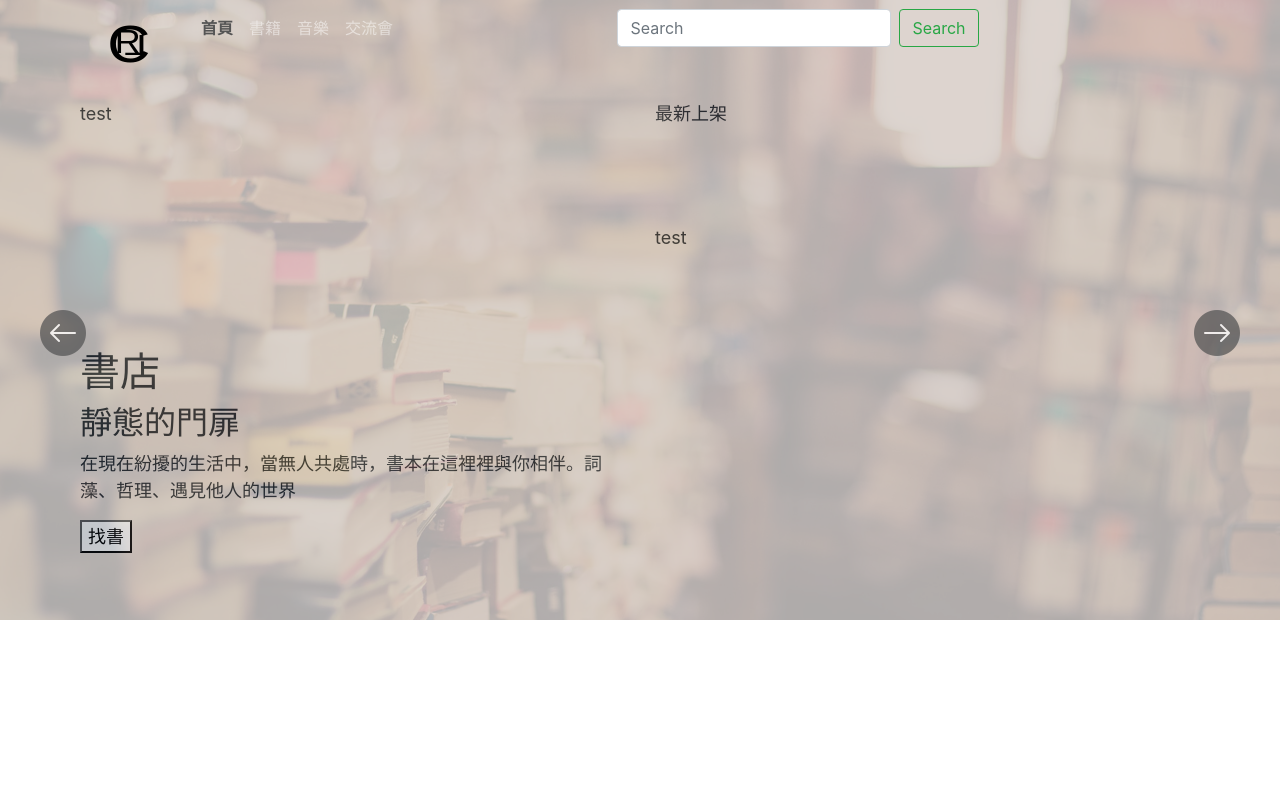
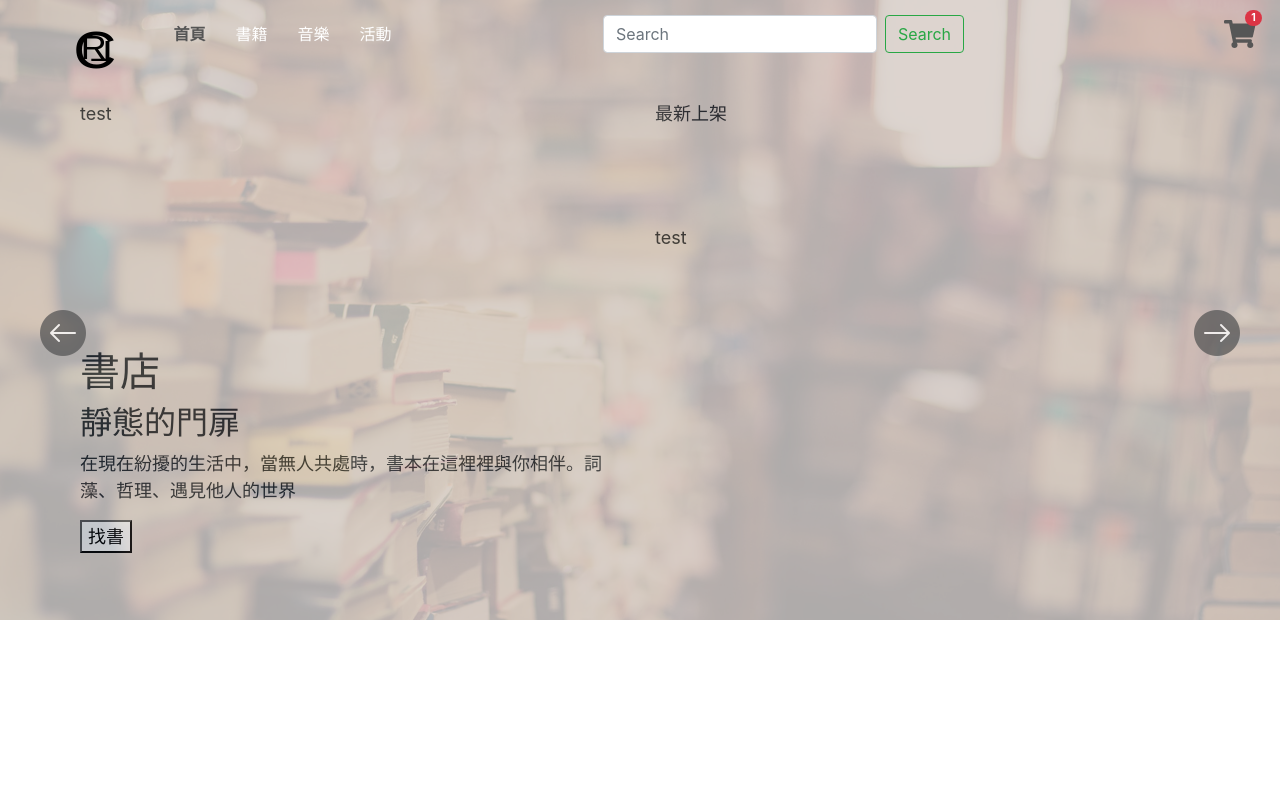
Before and after one commit to wscheng/rlc-project, a Vue app: page / in a window 1280 px wide. Shown: the top 800 px of the page. Built offline with nearby package versions, Linux system fonts and the light colour scheme.

Commit message:
Update navbar and footer
Add fontawesome support

1.navbar add cart and badge

Change footer color

```diff
--- a/package.json
+++ b/package.json
@@ -8,6 +8,9 @@
     "lint": "vue-cli-service lint"
   },
   "dependencies": {
+    "@fortawesome/fontawesome-svg-core": "^1.2.25",
+    "@fortawesome/free-solid-svg-icons": "^5.11.2",
+    "@fortawesome/vue-fontawesome": "^0.1.8",
     "core-js": "^3.3.2",
     "jquery": "^3.4.1",
     "swiper": "^5.2.0",
--- a/src/components/Footer.vue
+++ b/src/components/Footer.vue
@@ -8,16 +8,16 @@
 </template>
 
 <style lang="scss" scoped>
-$pink: #ff6670;
-$red: #fe878f;
+$blackboard: #565656;
+$oxblood: #76323f;
 $yellow: #ffe26d;
 $blue: #50c3de;
 .footer {
-  background-color: $red;
+  background-color: $oxblood;
   padding: 30px 0;
   color: #fff;
   font-size: 16px;
-  border-top: 6px solid $yellow;
+  //   border-top: 6px solid $blackboard;
   text-align: center;
   a {
     font-size: 36px;
--- a/src/components/Navbar.vue
+++ b/src/components/Navbar.vue
@@ -33,7 +33,7 @@
               <a class="nav-link" href="#">音樂</a>
             </li>
             <li class="nav-item">
-              <a class="nav-link" href="#">交流會</a>
+              <a class="nav-link" href="#">活動</a>
             </li>
           </ul>
           <ul class="navbar-nav mr-auto tmp">
@@ -46,7 +46,45 @@
               />
               <button class="btn btn-outline-success my-2 my-sm-0" type="submit">Search</button>
             </form>
+            <i class="fas fa-shopping-cart"></i>
           </ul>
+        </div>
+      </div>
+
+      <div class="dropdown ml-auto">
+        <button class="btn btn-sm btn-cart" data-toggle="dropdown" data-flip="false">
+          <font-awesome-icon
+            :icon="['fas', 'shopping-cart']"
+            size="2x"
+            :style="{ color: '#565656' }"
+          />
+          <i class="fas fa-shopping-cart text-dark fa-2x"></i>
+          <span class="badge badge-pill badge-danger">1</span>
+          <span class="sr-only">unread messages</span>
+        </button>
+        <div
+          class="dropdown-menu dropdown-menu-right p-3"
+          style="min-width: 300px"
+          data-offset="400"
+        >
+          <h6>已選擇商品</h6>
+          <table class="table table-sm">
+            <tbody>
+              <tr>
+                <td class="align-middle text-center">
+                  <a href="#" class="text-muted">
+                    <i class="fa fa-trash-o" aria-hidden="true"></i>
+                  </a>
+                </td>
+                <td class="align-middle">title</td>
+                <td class="align-middle">1 unit</td>
+                <td class="align-middle text-right"></td>
+              </tr>
+            </tbody>
+          </table>
+          <button class="btn btn-primary btn-block">
+            <i class="fa fa-cart-plus" aria-hidden="true"></i> 結帳去
+          </button>
         </div>
       </div>
     </nav>
@@ -174,6 +212,8 @@ export default {
 }
 .scrolled {
   background-color: #fff;
+  box-shadow: 0 1px 13px 2px rgba(0, 0, 0, 0.11);
+
   // background-image: url("../assets/img/paper_bg.jpg");
   @media (min-width: 992px) {
     .logo-area {
@@ -184,4 +224,16 @@ export default {
     }
   }
 }
+
+.btn-cart {
+  background-color: transparent;
+  position: relative;
+}
+
+// cart badge position
+.btn-cart .badge {
+  position: absolute;
+  top: 1px;
+  right: 1px;
+}
 </style>
--- a/src/main.js
+++ b/src/main.js
@@ -2,12 +2,16 @@ import Vue from "vue";
 import App from "./App.vue";
 import router from "./router";
 import store from "./store";
-import BootstrapVue from "bootstrap-vue";
-import "bootstrap/dist/css/bootstrap.css";
-import "bootstrap-vue/dist/bootstrap-vue.css";
+import { library } from "@fortawesome/fontawesome-svg-core";
+import { faShoppingCart } from "@fortawesome/free-solid-svg-icons";
+import { FontAwesomeIcon } from "@fortawesome/vue-fontawesome";
+
+library.add(faShoppingCart);
+
+Vue.component("font-awesome-icon", FontAwesomeIcon);
 
 Vue.config.productionTip = false;
-Vue.use(BootstrapVue);
+// Vue.use(BootstrapVue);
 
 new Vue({
   router,
```
Also changed, not shown: 1 other file (tests, documents, lock files or other folders).
